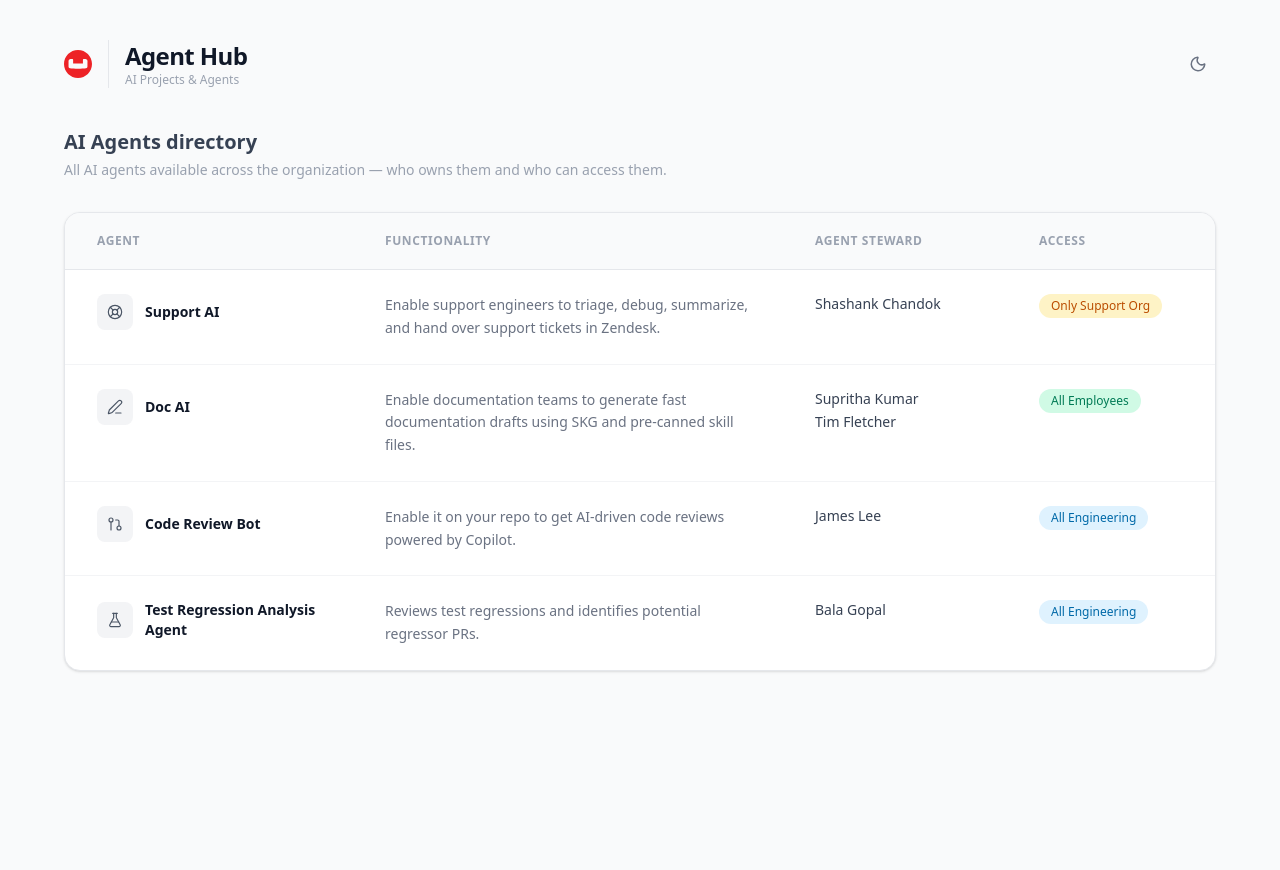
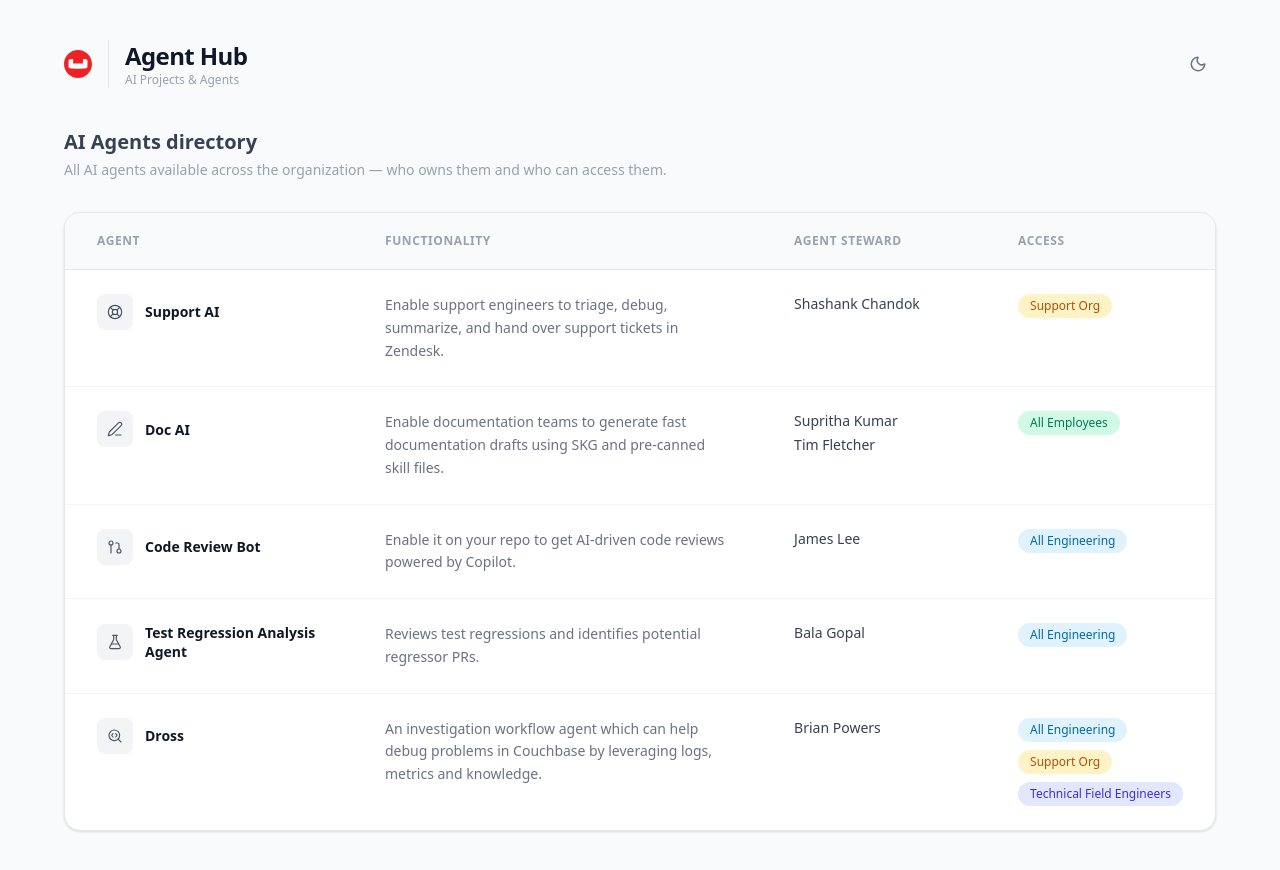
Before and after one commit to charanravichandran-design/aihub, a Next.js app: page /agents in a window 1280 px wide. Before the commit the page ends 800 px from the top, so only its background shows below. Built offline with nearby package versions, Linux system fonts and the light colour scheme.

Commit message:
Added new agent to Agent Hub

```diff
--- a/src/app/agents/page.tsx
+++ b/src/app/agents/page.tsx
@@ -3,6 +3,7 @@
   GitPullRequest,
   LifeBuoy,
   PenLine,
+  SearchCode,
   type LucideIcon,
 } from 'lucide-react'
 import { AppHeader } from '@/components/AppHeader'
@@ -13,12 +14,15 @@
   PenLine,
   GitPullRequest,
   FlaskConical,
+  SearchCode,
 }
 
 const accessStyles: Record<AccessLevel, string> = {
   'All Employees':    'bg-emerald-100 text-emerald-700 dark:bg-emerald-500/15 dark:text-emerald-400',
   'All Engineering':  'bg-sky-100 text-sky-700 dark:bg-sky-500/15 dark:text-sky-400',
-  'Only Support Org': 'bg-amber-100 text-amber-700 dark:bg-amber-500/15 dark:text-amber-400',
+  'Support Org': 'bg-amber-100 text-amber-700 dark:bg-amber-500/15 dark:text-amber-400',
+  'Customer Support': 'bg-purple-100 text-purple-700 dark:bg-purple-500/15 dark:text-purple-400',
+  'Technical Field Engineers': 'bg-indigo-100 text-indigo-700 dark:bg-indigo-500/15 dark:text-indigo-400',
 }
 
 export default function AgentsPage() {
@@ -98,9 +102,13 @@
 
                     {/* Access badge */}
                     <td className="px-8 py-6 align-top w-52">
-                      <span className={`inline-flex text-xs font-medium px-3 py-1 rounded-full whitespace-nowrap ${accessStyles[agent.access]}`}>
-                        {agent.access}
-                      </span>
+                      <div className="flex flex-col gap-2 items-start">
+                        {(Array.isArray(agent.access) ? agent.access : [agent.access]).map((accessLevel) => (
+                          <span key={accessLevel} className={`inline-flex text-xs font-medium px-3 py-1 rounded-full whitespace-nowrap ${accessStyles[accessLevel]}`}>
+                            {accessLevel}
+                          </span>
+                        ))}
+                      </div>
                     </td>
                   </tr>
                 )
--- a/src/data/agents.ts
+++ b/src/data/agents.ts
@@ -1,11 +1,11 @@
-export type AccessLevel = 'All Employees' | 'All Engineering' | 'Only Support Org'
+export type AccessLevel = 'All Employees' | 'All Engineering' | 'Support Org' | 'Customer Support' | 'Technical Field Engineers'
 
 export type Agent = {
   id: string
   name: string
   functionality: string
   steward: string
-  access: AccessLevel
+  access: AccessLevel | AccessLevel[]
   iconName: string
 }
 
@@ -15,7 +15,7 @@
     name: 'Support AI',
     functionality: 'Enable support engineers to triage, debug, summarize, and hand over support tickets in Zendesk.',
     steward: 'Shashank Chandok',
-    access: 'Only Support Org',
+    access: 'Support Org',
     iconName: 'LifeBuoy',
   },
   {
@@ -42,4 +42,12 @@
     access: 'All Engineering',
     iconName: 'FlaskConical',
   },
+  {
+    id: 'dross',
+    name: 'Dross',
+    functionality: 'An investigation workflow agent which can help debug problems in Couchbase by leveraging logs, metrics and knowledge.',
+    steward: 'Brian Powers',
+    access: ['All Engineering', 'Support Org', 'Technical Field Engineers'],
+    iconName: 'SearchCode',
+  },
 ]
```
